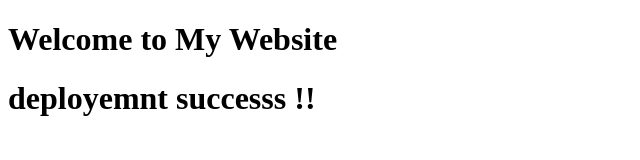
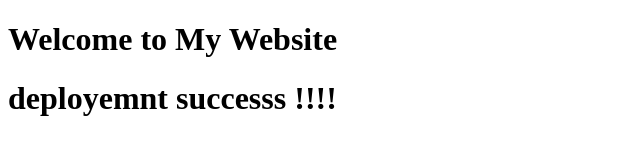
Before and after one commit to Dilakshithan/gh-deployment-workflow, a plain HTML site: page index.html in a window 1280 px wide. Shown: the full height of the page, 0-640 px from the left. Drawn offline with Linux system fonts and the light colour scheme.

Commit message:
index cange 3

```diff
--- a/index.html
+++ b/index.html
@@ -7,7 +7,7 @@
 <body>
 
     <h1>Welcome to My Website</h1>
-    <h1>deployemnt successs !!</h1>
+    <h1>deployemnt successs !!!!</h1>
 
 </body>
 </html>
```
